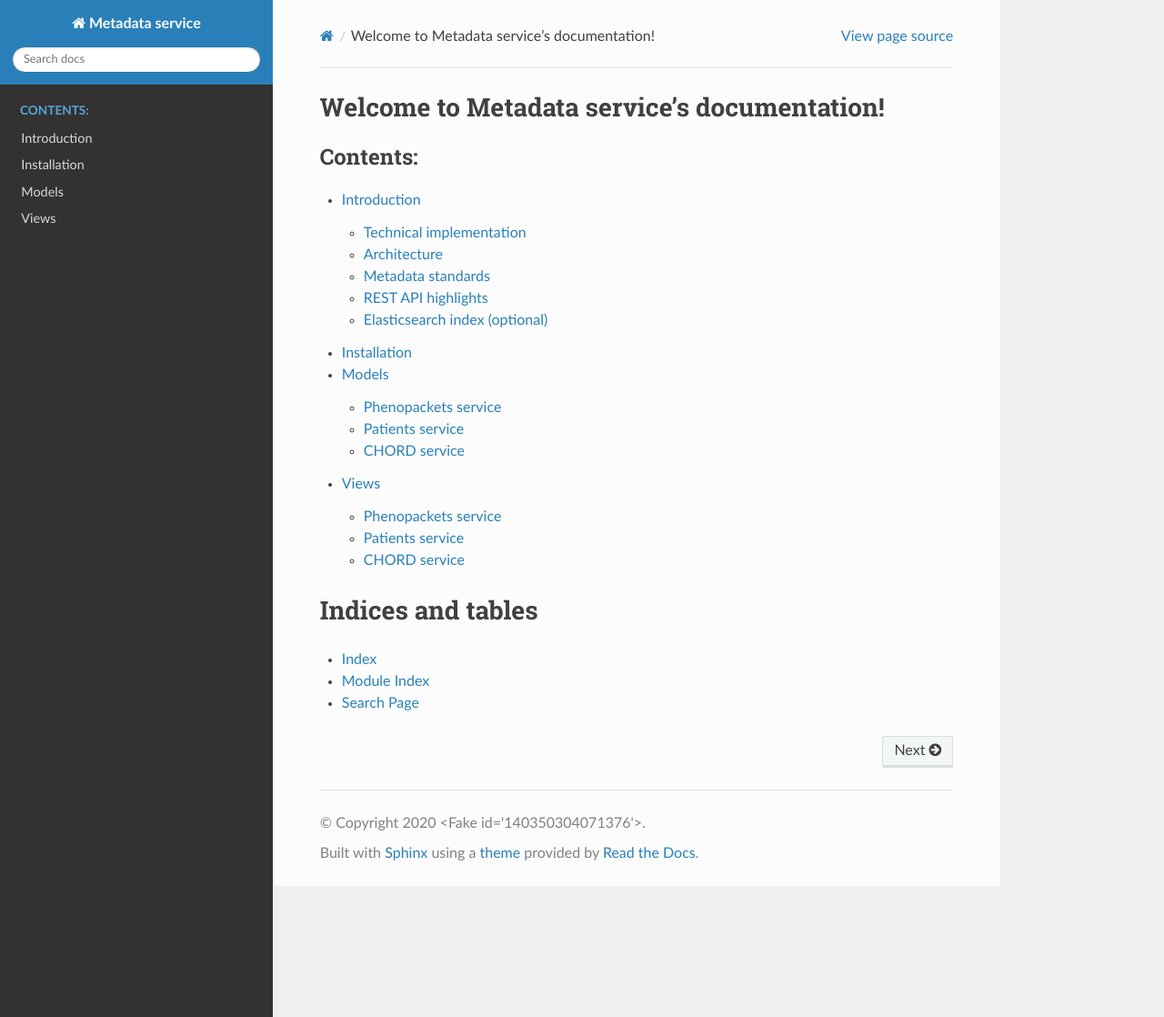
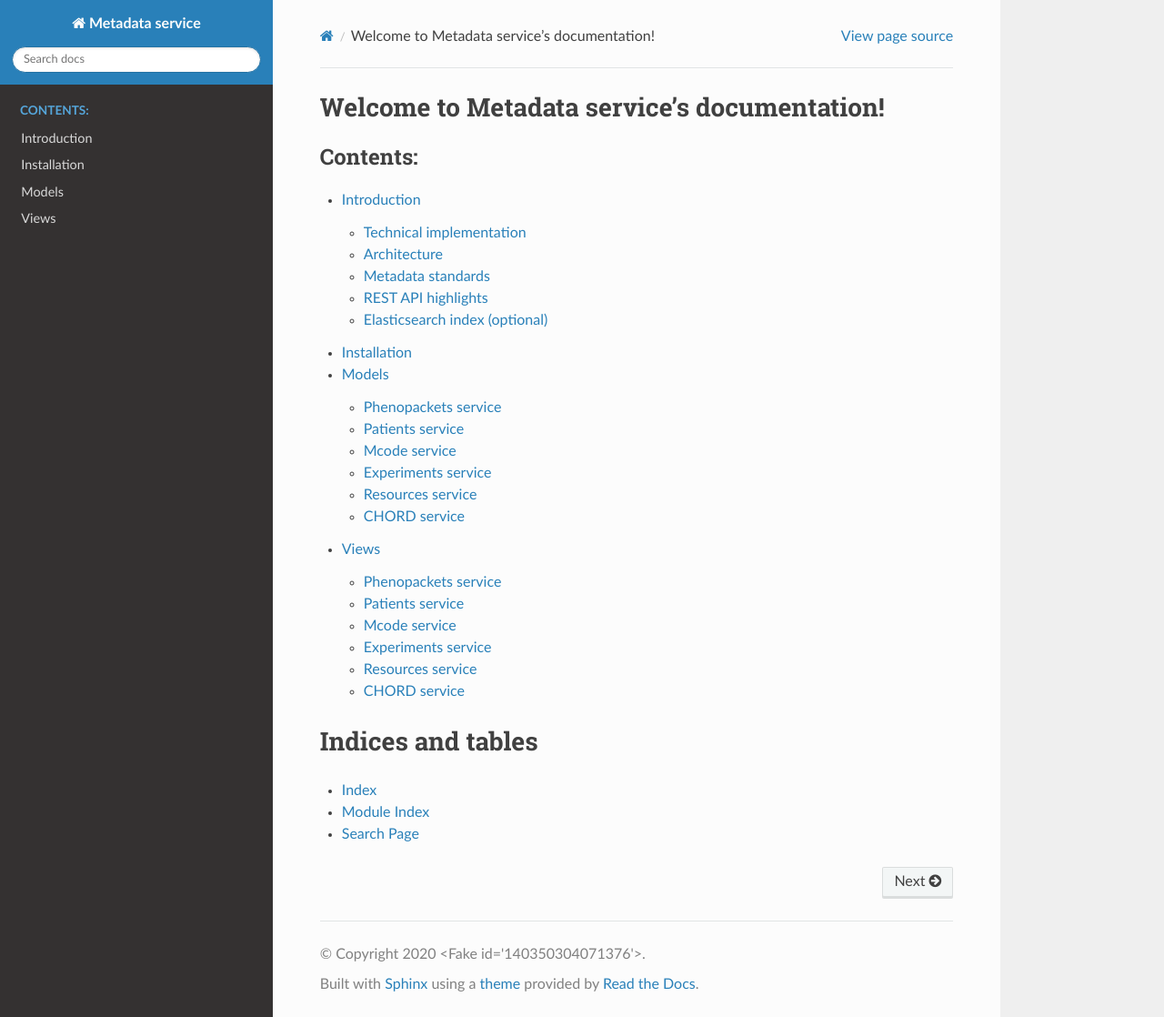
Before and after one commit to bento-platform/katsu, a Sphinx documentation site: the page built from docs/index.rst, in a window 1280 px wide and 1118 px high. Shown: the whole window at 91% size. Built offline with Sphinx 7.4.7 and the Read the Docs theme 2.0.0, drawn with Linux system fonts in a browser that asks for light colours; the version number could not be read and is left out.

Commit message:
add new models and views to docs

```diff
--- a/docs/modules/models.rst
+++ b/docs/modules/models.rst
@@ -13,6 +13,24 @@ Patients service
 .. automodule:: chord_metadata_service.patients.models
     :members:
 
+Mcode service
+-------------------
+
+.. automodule:: chord_metadata_service.mcode.models
+    :members:
+
+Experiments service
+-------------------
+
+.. automodule:: chord_metadata_service.experiments.models
+    :members:
+
+Resources service
+-------------------
+
+.. automodule:: chord_metadata_service.experiments.models
+    :members:
+
 CHORD service
 -------------------
 
--- a/docs/modules/views.rst
+++ b/docs/modules/views.rst
@@ -13,6 +13,24 @@ Patients service
 .. automodule:: chord_metadata_service.patients.api_views
     :members:
 
+Mcode service
+-------------------
+
+.. automodule:: chord_metadata_service.mcode.api_views
+    :members:
+
+Experiments service
+-------------------
+
+.. automodule:: chord_metadata_service.experiments.api_views
+    :members:
+
+Resources service
+-------------------
+
+.. automodule:: chord_metadata_service.resources.api_views
+    :members:
+
 CHORD service
 -------------------
 
```
